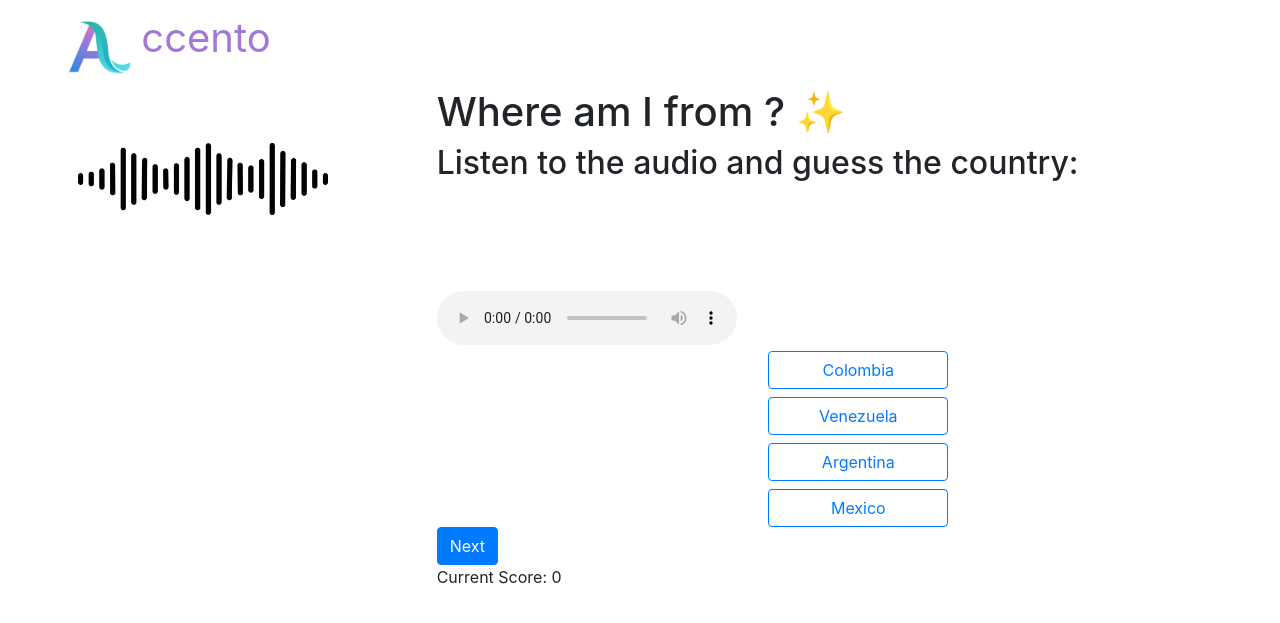
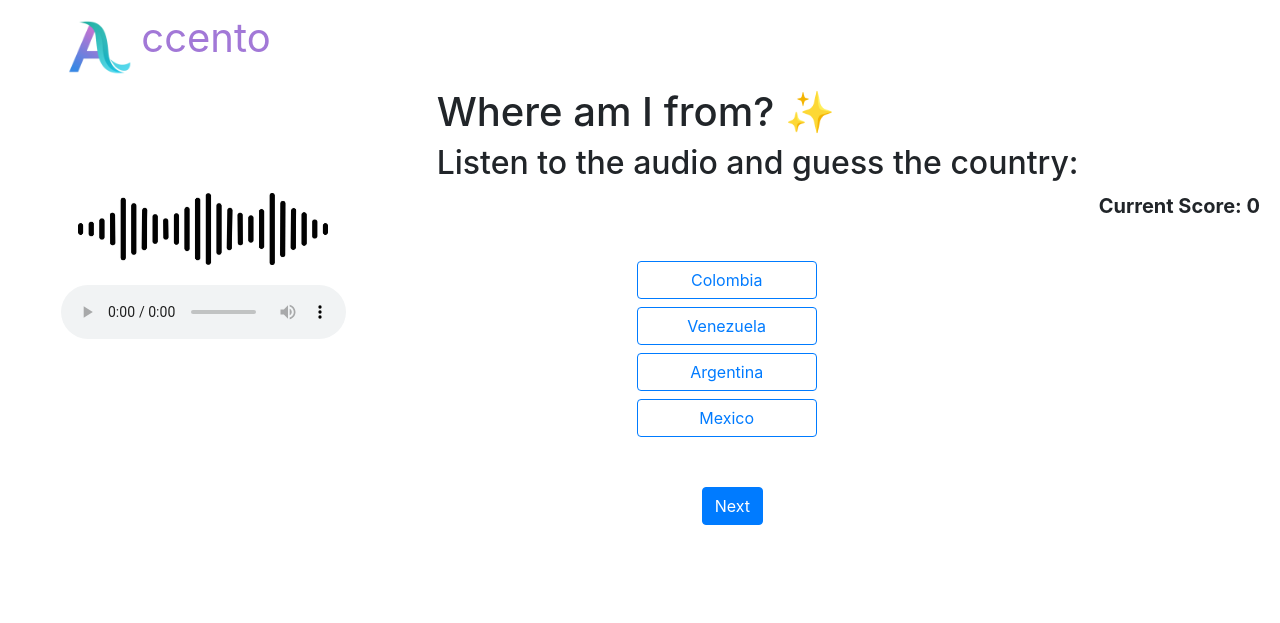
Before and after one commit to ColumbianJayz/Columbia-UI, a Flask app: page /quiz/1 in a window 1280 px wide. Shown: the top 623 px of the page. Run offline with Flask 3, Linux system fonts and the light colour scheme; some libraries are stand-ins or nearby versions.

Commit message:
Moved audio to the left in Quiz, centered and added a current score

```diff
--- a/server.py
+++ b/server.py
@@ -70,42 +70,48 @@ quiz_questions = {
         "audio_quiz": "venezuelan.mp3",
         "options": ["Colombia", "Venezuela", "Argentina", "Mexico"],
         "answer": "Venezuela",
-        "next_question": "2"
+        "next_question": "2",
+        "previous_question": None
     },
     "2": {
         "quiz_id": "2",
         "audio_quiz": "argentinan.mp3",
         "options": ["Venezuela", "Argentina", "Mexico", "Puerto Rico"],
         "answer": "Argentina",
-        "next_question": "3"
+        "next_question": "3",
+        "previous_question": "1"
     },
     "3": {
         "quiz_id": "3",
         "audio_quiz": "Colombia.mp3",
         "options": ["Argentina", "Colombia", "Puerto Rico", "El Salvador"],
         "answer": "Colombia",
-        "next_question": "4"
+        "next_question": "4",
+        "previous_question": "2"
     },
     "4": {
         "quiz_id": "4",
         "audio_quiz": "salvadoran.mp3",
         "options": ["Mexico", "Puerto Rico", "El Salvador", "Colombia"],
         "answer": "El Salvador",
-        "next_question": "5"
+        "next_question": "5",
+        "previous_question": "3"
     },
     "5": {
         "quiz_id": "5",
         "audio_quiz": "mexico.mp3",
         "options": ["Puerto Rico", "El Salvador", "Mexico", "Venezuela"],
         "answer": "Mexico",
-        "next_question": "6"
+        "next_question": "6",
+        "previous_question": "4"
     },
     "6": {
         "quiz_id": "6",
         "audio_quiz": "Puerto Rico.mp3",
         "options": ["El Salvador", "Colombia", "Puerto Rico", "Argentina"],
         "answer": "Puerto Rico",
-        "next_question": "end"
+        "next_question": "end",
+        "previous_question": "5"
     }
 
 }
@@ -134,6 +140,14 @@ def learn(countries_id):
 def quiz(quiz_id):
     audio_filename = quiz_questions[quiz_id]["audio_quiz"]
     if request.method == 'POST':
+        # Handle previous question navigation
+        if 'previous' in request.form:
+            previous_id = quiz_questions[quiz_id].get('previous_question')
+            if previous_id:
+                item = quiz_questions.get(previous_id)
+                return render_template('quiz.html', item=item, quiz_id=previous_id, feedback=None, attempts=0, score=request.form['score'], audio_filename=audio_filename)
+
+        # Handle answer checking and next question logic
         user_answer = request.form.get('answer')
         attempts = int(request.form.get('attempts', 0)) + 1
         score = int(request.form.get('score', 0))  # Retrieve the score from the form
--- a/static/main.css
+++ b/static/main.css
@@ -147,15 +147,28 @@
 }
 
 .img-fluid.size_of_soundwave_image {
-  max-width: 250px; /* Maximum width of the image */
-  margin: 0 auto; /* Centers the image horizontally */
-  margin-top: 55px;
-  display: block; /* Ensures the image behaves as a block element */
+  max-width: 250px;  /* Maximum width of the image */
+  margin: 0 auto;  /* Centers the image horizontally */
+  margin-top: 55px; /* Provides top margin */
+  display: block;  /* Ensures the image behaves as a block element */
 }
+
+.quiz-audio-button {
+  width: 70%;  /* Makes the audio controls take the full width of its container */
+  display: block;  /* Ensures the audio controls behave as a block element */
+  margin: 20px auto;  /* Centers the audio horizontally and adds vertical spacing */
+}
+
 .option-button {
+  margin-top: 40px;
+  margin-left: 200px;
   max-width: 180px; /* Set the maximum width you prefer */
-  margin: 0 auto; /* Centers the button in the column */
+
   display: block; /* Necessary to allow margin: auto to center the button */
+}
+
+.audio-link-right-shift {
+  padding-left: 20px;  /* Or any other value that suits your layout */
 }
 
 
@@ -164,7 +177,26 @@
     font-size: 1.2em;
     color: red;  /* or a suitable color based on correct (green) or incorrect (red) */
     margin-top: 20px;
-  }
+}
+
+.q-audio-and-image-formatting{
+  margin-top: 50px;
+
+
+}
+
+.score-container {
+  text-align: right;
+  padding-right: 20px;
+  font-size: 20px;
+  font-weight: bold;
+}
+
+.btn-center {
+  margin-top: 50px;
+  margin-left: 265px;  /* This will center the button inside its container */
+}
+
 
 
 
--- a/templates/quiz.html
+++ b/templates/quiz.html
@@ -4,37 +4,42 @@
 <div id="quiz-container">
     {% if item %}
     <div class="row">
-        <div class="col-md-4">
+        <div class="col-md-4 q-audio-and-image-formatting">
             <img src="{{ url_for('static', filename='images/audioimage.jpg') }}" alt="Sound Wave" class="img-fluid size_of_soundwave_image">
+            {% if item.audio_quiz %}
+            <audio controls class="quiz-audio-button">
+                <source src="{{ url_for('static', filename='audio/' + item.audio_quiz) }}" type="audio/mpeg">
+                Your browser does not support the audio element.
+            </audio>
+            {% endif %}
         </div>
         <div class="col-md-8">
-            <h1 class="edit-h1">Where am I from ? ✨</h1>
+            <h1 class="edit-h1">Where am I from? ✨</h1>
             <form action="{{ url_for('quiz', quiz_id=quiz_id) }}" method="post">
                 <div class="question">
                     <h2>Listen to the audio and guess the country:</h2>
-                    {% if item.audio_quiz %}
-                    <audio controls class="audio-button">
-                        <source src="{{ url_for('static', filename='audio/' + item.audio_quiz) }}" type="audio/mpeg">
-                        Your browser does not support the audio element.
-                    </audio>
-                    {% endif %}
                 </div>
                 {% if feedback %}
                 <div class="alert alert-info">{{ feedback }}</div>
                 {% endif %}
-                <div class="options">
+
+                <div class="option-container">
+                    <div class="score-container">Current Score: {{ score }}</div>
                     {% for option in item.options %}
                     <button type="button" class="btn btn-outline-primary btn-block option-button" onclick="selectOption(this)">
                         {{ option }}
                     </button>
                     {% endfor %}
-                    <input type="hidden" name="answer" id="selectedAnswer">
-                    <input type="hidden" name="attempts" value="{{ attempts }}">
-                    <input type="hidden" name="score" value="{{ score }}">  <!-- Hidden score input -->
                 </div>
-                <button type="submit" class="btn btn-primary">Next</button>
+
+                <div class="btn-center">
+                    <button type="submit" class="btn btn-primary">Next</button>
+                </div>
+
+                <input type="hidden" name="answer" id="selectedAnswer">
+                <input type="hidden" name="attempts" value="{{ attempts }}">
+                <input type="hidden" name="score" value="{{ score }}">  <!-- Hidden score input -->
             </form>
-            <div>Current Score: {{ score }}</div>  <!-- Display the current score -->
         </div>
     </div>
     {% else %}
```
